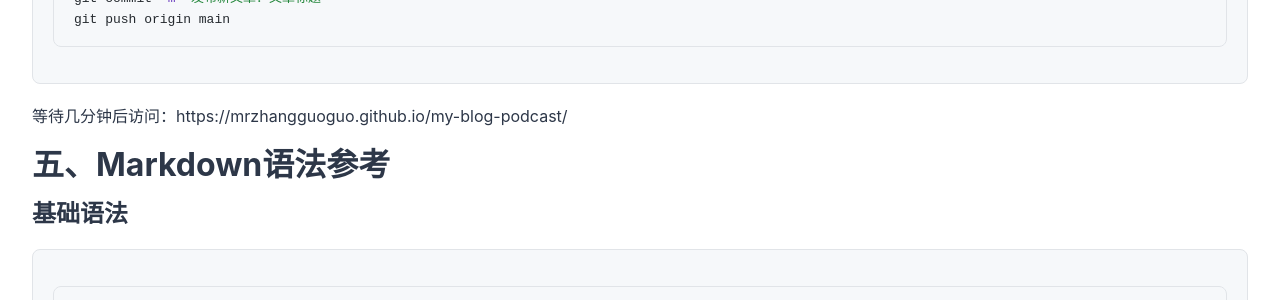
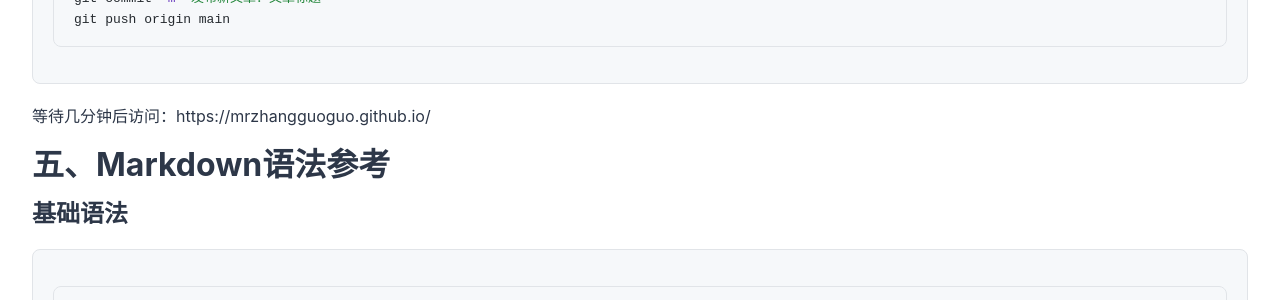
Before and after one commit to mrzhangguoguo/mrzhangguoguo.github.io, a Jekyll site: the page built from BLOG_GUIDE.md, in a window 1280 px wide and 900 px high, scrolled down 4205 px. Shown: the part 154-454 px from the top of the window. Built offline with Jekyll 4.4.1, drawn with Linux system fonts in a browser that asks for light colours; our own code applies the rules of GitHub Pages for plain Markdown files.

Commit message:
切换为根域部署：去除 baseurl 并更新 CMS/文档链接\n- _config.yml: baseurl改为空字符串（用户站点）\n- admin: repo 指向 mrzhangguoguo.github.io，public_folder 去除子路径\n- 文档与脚本链接改为根域地址\n

````diff
--- a/BLOG_GUIDE.md
+++ b/BLOG_GUIDE.md
@@ -163,7 +163,7 @@
 git push origin main
 ```
 
-等待几分钟后访问：https://mrzhangguoguo.github.io/my-blog-podcast/
+等待几分钟后访问：https://mrzhangguoguo.github.io/
 
 ## 五、Markdown语法参考
 
--- a/_config.yml
+++ b/_config.yml
@@ -1,7 +1,7 @@
 title: "果叔AI世界"
 description: "分享AI出海干货,AI圈最新消息"
 url: https://mrzhangguoguo.github.io
-baseurl: "/my-blog-podcast"
+baseurl: ""
 email: "xjzzxwork@gmail.com"
 theme: minima
 lang: zh-CN
--- a/public/admin/config.yml
+++ b/public/admin/config.yml
@@ -1,6 +1,6 @@
 backend:
   name: github
-  repo: mrzhangguoguo/my-blog-podcast
+  repo: mrzhangguoguo/mrzhangguoguo.github.io
   branch: main
   # For GitHub Pages without OAuth, use test-repo backend for testing
   # backend:
@@ -8,7 +8,7 @@
 
 publish_mode: editorial_workflow
 media_folder: "assets/uploads"
-public_folder: "/my-blog-podcast/assets/uploads"
+public_folder: "/assets/uploads"
 
 collections:
   - name: "posts"
````
Also changed, not shown: README.md, 1 other file.
